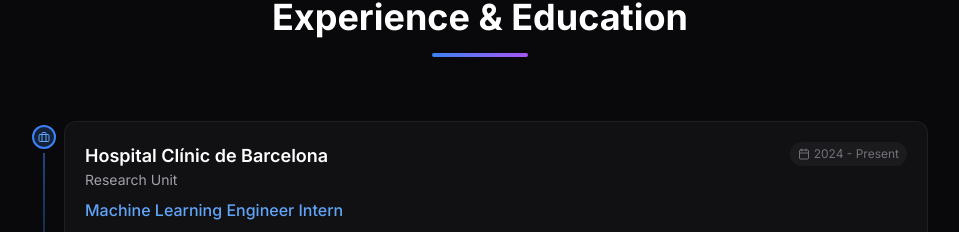
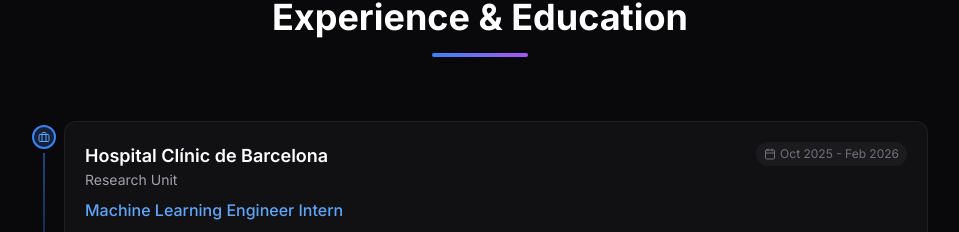
Before and after one commit to vilavilla/vilavilla.github.io, a React (Vite) app: page / in a window 1280 px wide. Shown: the part 1415-1647 px from the top of the page, without its empty margins (160-1119 px from the left). Built offline with nearby package versions, Linux system fonts and the light colour scheme.

Commit message:
Update Hospital Clinic dates to Oct 2025 - Feb 2026

```diff
--- a/src/App.jsx
+++ b/src/App.jsx
@@ -40,7 +40,7 @@
                     subtitle: 'Research Unit',
                     role: 'Machine Learning Engineer Intern',
                     desc: 'Privacy-preserving NLP with BERT & Deployment on Vertex AI.',
-                    period: '2024 - Present',
+                    period: 'Oct 2025 - Feb 2026',
                     type: 'work'
                 },
                 {
@@ -133,7 +133,7 @@
                     subtitle: 'Unidad de Investigación',
                     role: 'Ingeniero Machine Learning (Prácticas)',
                     desc: 'NLP con privacidad preservada usando BERT y despliegue en Vertex AI.',
-                    period: '2024 - Presente',
+                    period: 'Oct 2025 - Feb 2026',
                     type: 'work'
                 },
                 {
@@ -226,7 +226,7 @@
                     subtitle: 'Unitat de Recerca',
                     role: 'Enginyer Machine Learning (Pràctiques)',
                     desc: 'NLP amb privacitat preservada usant BERT i desplegament a Vertex AI.',
-                    period: '2024 - Present',
+                    period: 'Oct 2025 - Feb 2026',
                     type: 'work'
                 },
                 {
@@ -319,7 +319,7 @@
                     subtitle: 'Unità di Ricerca',
                     role: 'Ingegnere Machine Learning (Stage)',
                     desc: 'NLP con privacy preservata usando BERT e deployment su Vertex AI.',
-                    period: '2024 - Presente',
+                    period: 'Ott 2025 - Feb 2026',
                     type: 'work'
                 },
                 {
@@ -412,7 +412,7 @@
                     subtitle: 'Unité de Recherche',
                     role: 'Ingénieur Machine Learning (Stage)',
                     desc: 'NLP préservant la confidentialité avec BERT et déploiement sur Vertex AI.',
-                    period: '2024 - Présent',
+                    period: 'Oct 2025 - Fév 2026',
                     type: 'work'
                 },
                 {
@@ -505,7 +505,7 @@
                     subtitle: 'Forschungsabteilung',
                     role: 'Machine Learning Ingenieur (Praktikum)',
                     desc: 'Datenschutzkonformes NLP mit BERT und Deployment auf Vertex AI.',
-                    period: '2024 - Aktuell',
+                    period: 'Okt 2025 - Feb 2026',
                     type: 'work'
                 },
                 {
```
